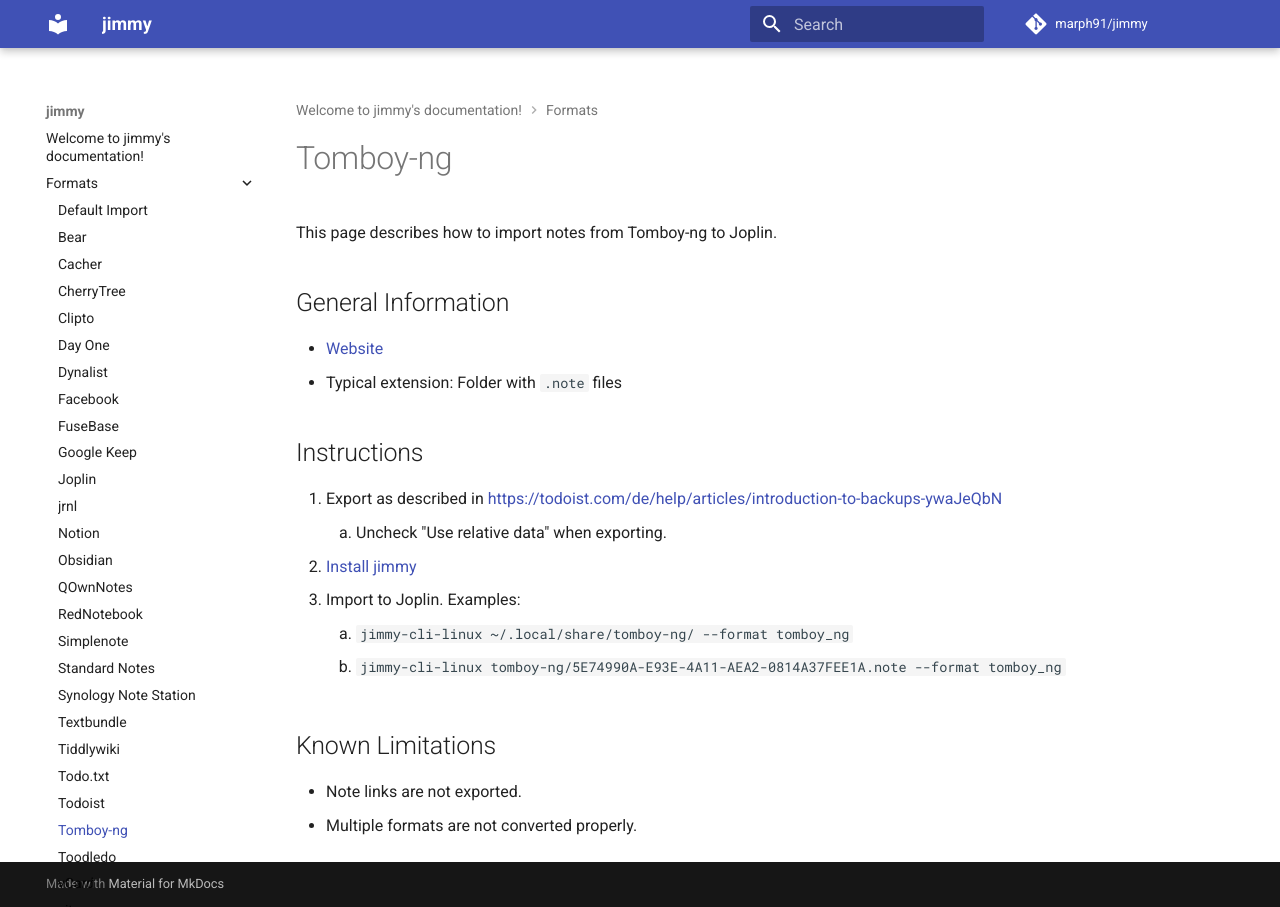
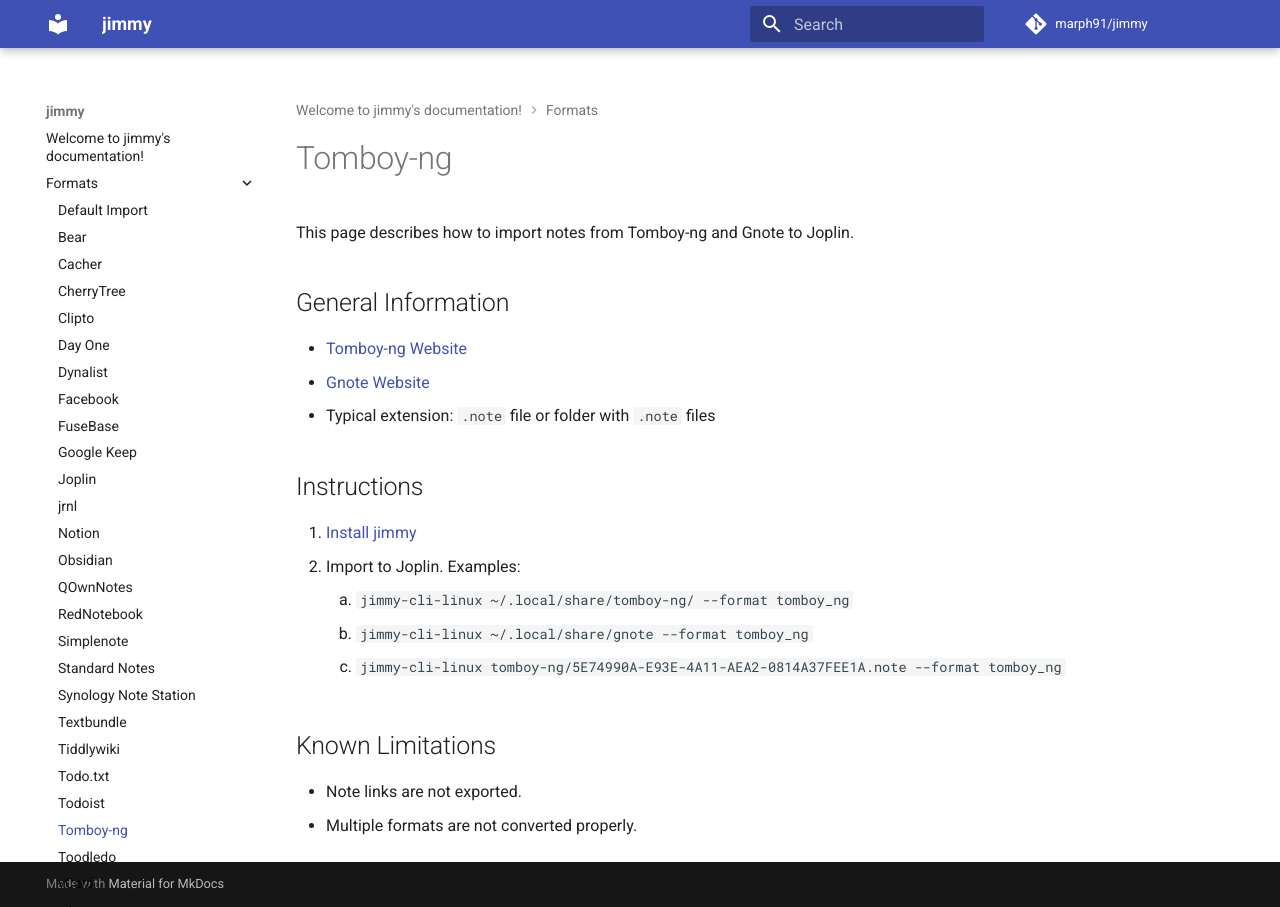
Before and after one commit to marph91/jimmy, an MkDocs documentation site: the page built from docs/formats/tomboy_ng.md, in a window 1280 px wide. Built offline with MkDocs 1.6.1 and Material for MkDocs 9.7.7, drawn with Linux system fonts in a browser that asks for light colours; comment, search, counter and statistics services are not loaded.

Commit message:
update doc (gnote uses the same format like tomboy-ng)

```diff
--- a/docs/formats/tomboy_ng.md
+++ b/docs/formats/tomboy_ng.md
@@ -1,18 +1,18 @@
-This page describes how to import notes from Tomboy-ng to Joplin.
+This page describes how to import notes from Tomboy-ng and Gnote to Joplin.
 
 ## General Information
 
-- [Website](https://wiki.gnome.org/Apps/Tomboy/tomboy-ng)
-- Typical extension: Folder with `.note` files
+- [Tomboy-ng Website](https://wiki.gnome.org/Apps/Tomboy/tomboy-ng)
+- [Gnote Website](https://wiki.gnome.org/Apps/Gnote)
+- Typical extension: `.note` file or folder with `.note` files
 
 ## Instructions
 
-1. Export as described in <https://todoist.com/de/help/articles/introduction-to-backups-ywaJeQbN>
-    1. Uncheck "Use relative data" when exporting.
-2. [Install jimmy](../index.md#installation)
-3. Import to Joplin. Examples:
+1. [Install jimmy](../index.md#installation)
+2. Import to Joplin. Examples:
     1. `jimmy-cli-linux ~/.local/share/tomboy-ng/ --format tomboy_ng`
-    2. `jimmy-cli-linux tomboy-ng/5E74990A-E93E-4A11-AEA2-0814A37FEE1A.note --format tomboy_ng`
+    2. `jimmy-cli-linux ~/.local/share/gnote --format tomboy_ng`
+    3. `jimmy-cli-linux tomboy-ng/5E74990A-E93E-4A11-AEA2-0814A37FEE1A.note --format tomboy_ng`
 
 ## Known Limitations
 
```
